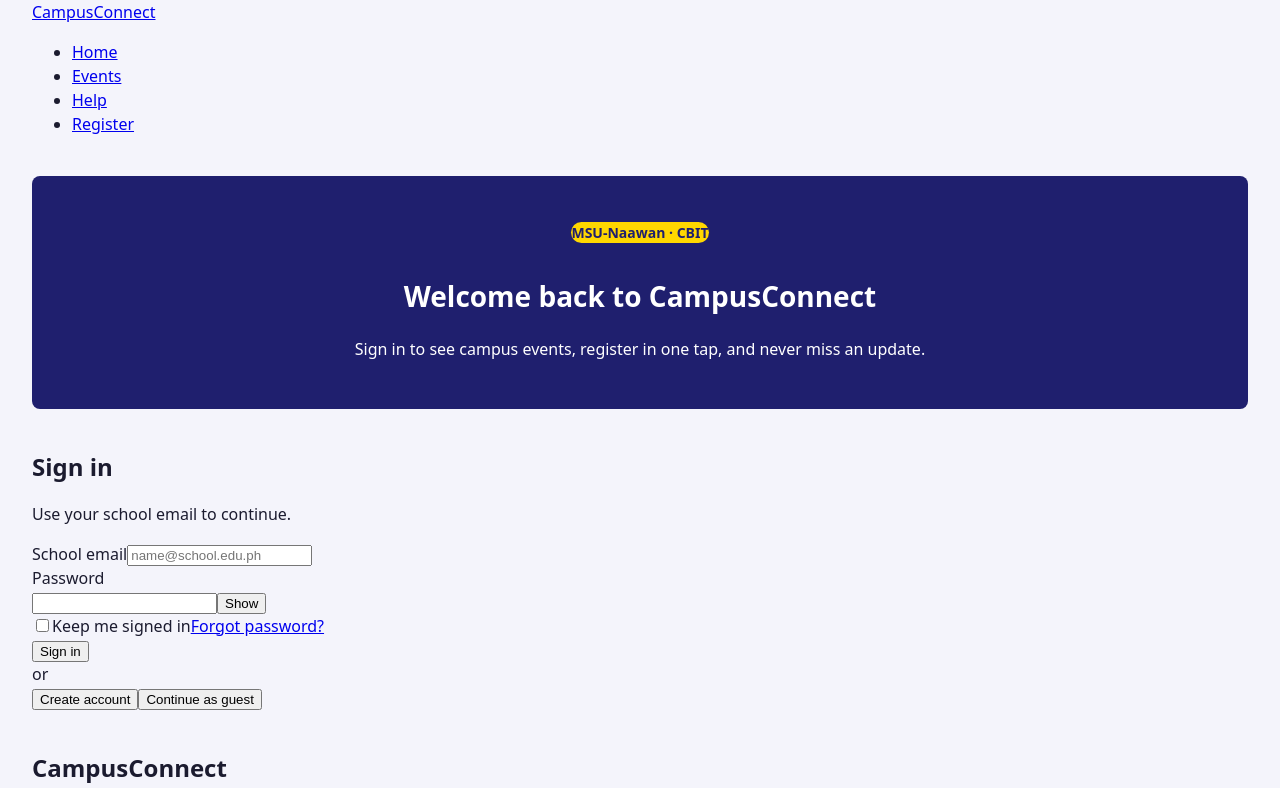
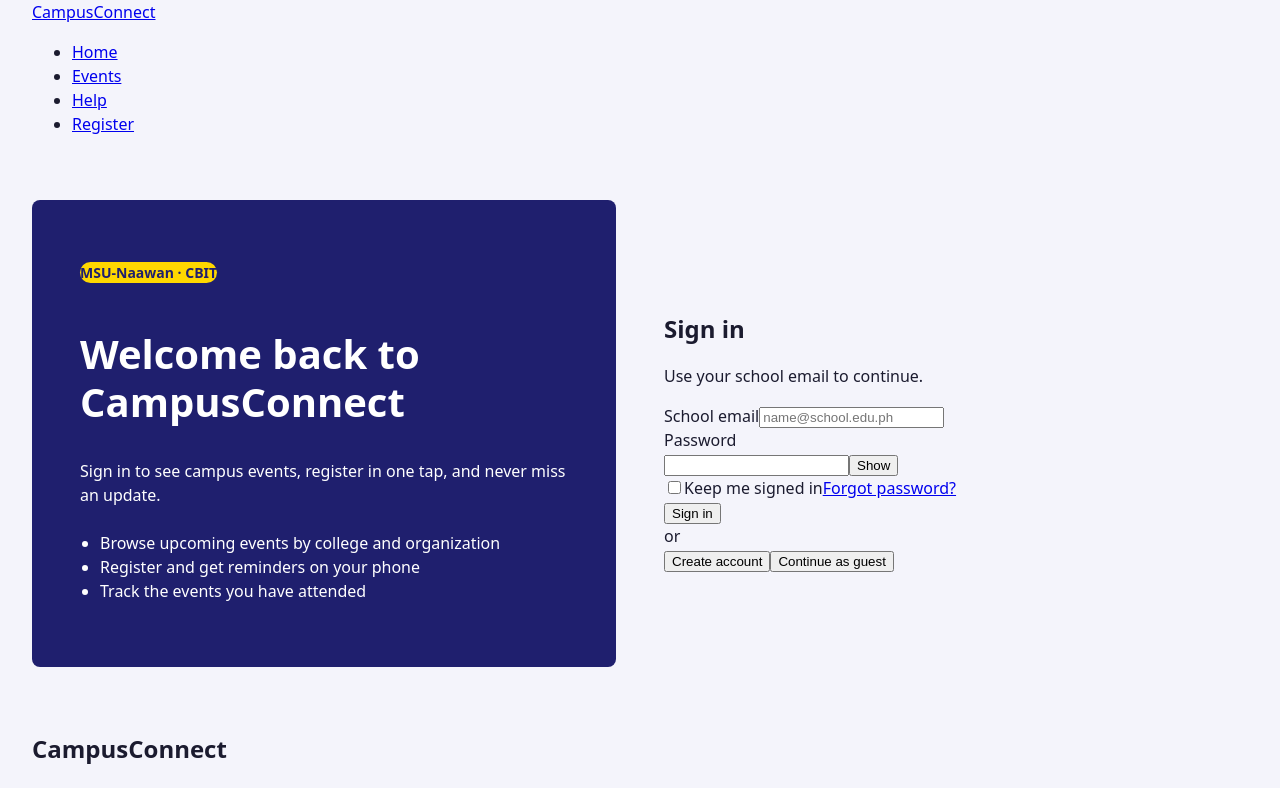
Before and after one commit to gervy121404/CCC181-week10-13-group4-trialDemo, a React (Vite) app: page / in a window 1280 px wide. Shown: the top 788 px of the page. Built offline with nearby package versions, Linux system fonts and the light colour scheme.

Commit message:
This code changes the login layout into two columns on screens 1024px and wider, adjusts the spacing and title size, and displays the perks section for desktop screens.

```diff
--- a/src/styles/base.css
+++ b/src/styles/base.css
@@ -96,7 +96,29 @@
         .brand-panel__perks   display: block (the extra list is ADDED back);
                               margin-top 1.5rem; left padding 1.25rem
    -------------------------------------------------------------------- */
+@media (min-width: 1024px) {
+  .login-layout {
+    grid-template-columns: repeat(2, 1fr);
+    align-items: center;
+    gap: 3rem;
+    padding-block: 3rem;
+  }
 
+  .brand-panel {
+    text-align: left;
+    padding: 3rem;
+  }
+
+  .brand-panel__title {
+    font-size: 2.5rem;
+  }
+
+  .brand-panel__perks {
+    display: block;
+    margin-top: 1.5rem;
+    padding-left: 1.25rem;
+  }
+}
 /* ---- 4. 1280px and up (desktops) -------------------------------------
    TODO @media (min-width: 1280px)
         .container            max-width: 1200px; centered (margin-inline: auto)
```
